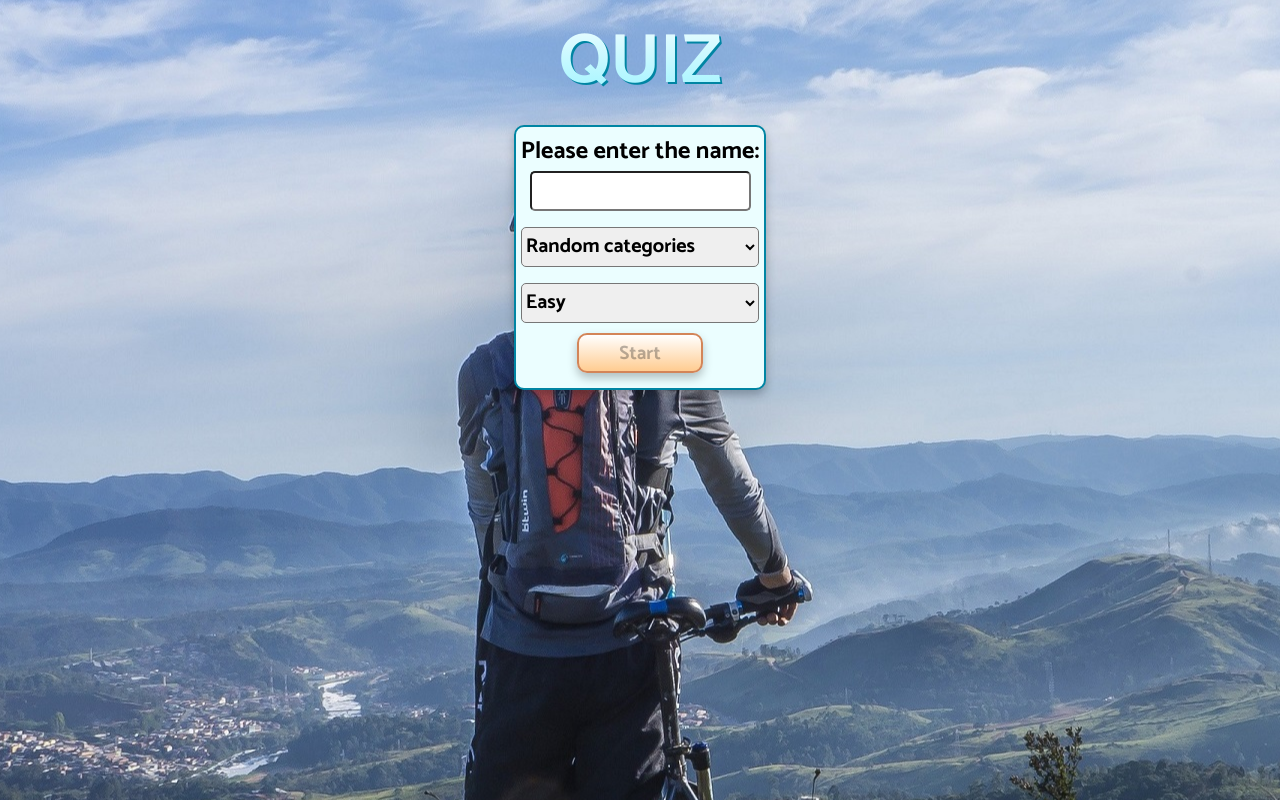
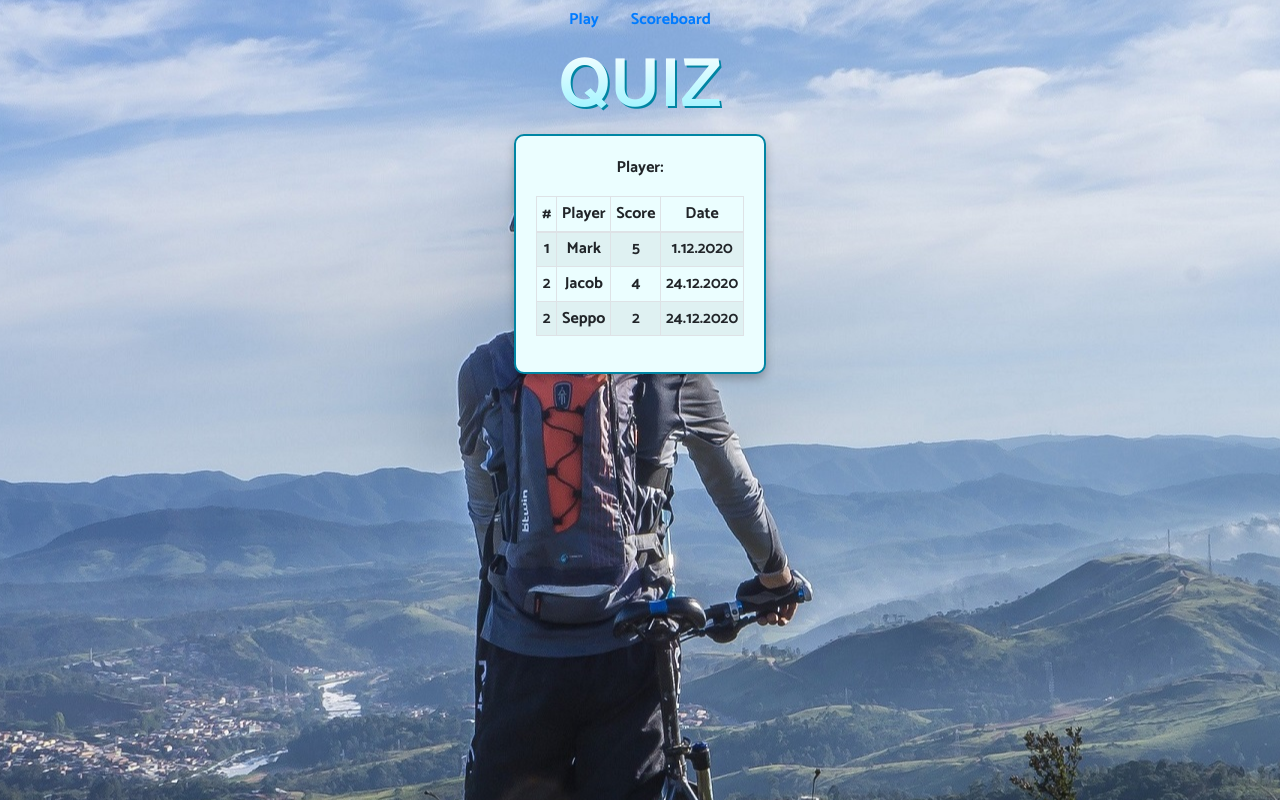
Before and after one commit to PVaisanen/React-Quiz, a React (Create React App) app: page /ScoreBoard in a window 1280 px wide. Built offline with nearby package versions, Linux system fonts and the light colour scheme.

Commit message:
scoreboard draft

```diff
--- a/package.json
+++ b/package.json
@@ -11,10 +11,13 @@
     "@types/react": "^16.14.2",
     "@types/react-dom": "^16.9.10",
     "@types/styled-components": "^5.1.5",
+    "bootstrap": "^4.5.3",
     "chroma-js": "^2.1.0",
     "react": "^17.0.1",
+    "react-bootstrap": "^1.4.0",
     "react-dom": "^17.0.1",
     "react-dropdown": "^1.9.0",
+    "react-router-dom": "^5.2.0",
     "react-scripts": "4.0.1",
     "react-select": "^3.1.1",
     "styled-components": "^5.2.1",
@@ -47,6 +50,7 @@
   },
   "devDependencies": {
     "@types/chroma-js": "^2.1.2",
+    "@types/react-router-dom": "^5.1.6",
     "@types/react-select": "^3.0.28"
   }
 }
--- a/src/API.ts
+++ b/src/API.ts
@@ -1,3 +1,4 @@
+import react, { Component } from 'react';
 import { shuffleArray } from './utils';
 
 export type Question = {
@@ -34,4 +35,6 @@ export const fetchQuizQuestions = async (amount: number, difficulty: string, cat
     ...question,
     answers: shuffleArray([...question.incorrect_answers, question.correct_answer])
   }))
+
+
 };
--- a/src/App.tsx
+++ b/src/App.tsx
@@ -1,4 +1,11 @@
 import React, { useState } from 'react';
+import {
+  BrowserRouter as Router,
+  Switch,
+  Route,
+} from 'react-router-dom';
+import { Nav } from 'react-bootstrap';
+import 'bootstrap/dist/css/bootstrap.min.css';
 
 import { fetchQuizQuestions } from './API';
 // components
@@ -11,6 +18,8 @@ import { GlobalStyle, Wrapper } from './App.Styles';
 
 import ScoreCard from './components/ScoreCard'
 import GameStart from './components/GameStart'
+import ScoreBoard from './components/ScoreBoard'
+
 
 
 export type AnswerObject  = {
@@ -36,7 +45,7 @@ const App: React.FC = () => {
   const [player, setPlayer] = React.useState("");
   const [category,setCategory] = useState("0");
   const [difficulty,setDifficulty] = useState(Difficulty[0].value);
-
+ // const [bestPlayerView,setBestPlayerView] = useState(false);
 
 
 
@@ -57,16 +66,9 @@ const App: React.FC = () => {
     setDifficulty(value)
   };
 
-
-
   const startTrivia = async () => {
-
-    console.log("cat: " + category)
-    console.log("dif: " + difficulty)
-
     let xTopic: string;
     let xLevel: string;
-
     xTopic = category;
     xLevel = difficulty
 
@@ -135,14 +137,48 @@ const App: React.FC = () => {
 
   return (
     <>
+
     <GlobalStyle />
+    <Router>
+
+    <Wrapper>
+
+      <Nav defaultActiveKey="/" as="ul">
+        <Nav.Item as="li">
+          <Nav.Link href="/">Play</Nav.Link>
+        </Nav.Item>
+        <Nav.Item as="li">
+          <Nav.Link href="/Scoreboard">Scoreboard</Nav.Link>
+        </Nav.Item>
+      </Nav>
+
+
+    </Wrapper>
+
     <Wrapper>
         <h1>QUIZ</h1>
+    </Wrapper>
 
+        <Switch>
+          <Route path="/ScoreBoard">
+            <ScoreBoard player={player} />
+          </Route>
+          <Route path="/">
+            <GameView />
+          </Route>
+        </Switch>
+
+    </Router>
+
+    </>
+  );
+
+function GameView(){
+  return (
+     <Wrapper>
           {gameOn && scoreCard && gameOver ?( <ScoreCard player={player} score={score}
           callback={StartAgain}> </ScoreCard>
           ): null}
-
           {!gameOn && gameOver ?(
           <GameStart player={player} nameChange={nameChange}
           changedCategory={changeCategory} changedDifficulty={changedDifficulty}
@@ -160,8 +196,7 @@ const App: React.FC = () => {
             question={questions[number].question}
             answers={questions[number].answers}
             userAnswer={userAnswers ? userAnswers[number] : undefined}
-          callback={checkAnswer}
-        />
+            callback={checkAnswer}/>
            )}
 
           {!gameOver && !loading && userAnswers.length === number + 1 && number !== TOTAL_QUESTION -1 ? (
@@ -170,8 +205,9 @@ const App: React.FC = () => {
           </button>
           ) : null}
       </Wrapper>
-    </>
     );
+}
+
 };
 
 export default App;
--- /dev/null
+++ b/src/ScoreBoard.tsx
@@ -0,0 +1,25 @@
+import React from 'react'
+import { Wrapper } from './App.Styles';
+
+
+type Props = {
+    callback: (event: React.MouseEvent<HTMLButtonElement>) => void;
+}
+
+
+const ScoreBoard: React.FC<Props> = ({
+    callback,
+}
+) => (
+    <Wrapper>
+        <p>
+            All the time best!
+        </p>
+
+        <button onClick={callback} >
+          Back
+        </button>
+    </Wrapper>
+);
+
+export default ScoreBoard;
--- a/src/components/GameStart.styles.ts
+++ b/src/components/GameStart.styles.ts
@@ -14,7 +14,7 @@ export const Wrapper = styled.div`
   select {
     width: 100%;
     margin: 5px 0;
-
+  }
 `;
 
 type ButtonWrapperProps = {
--- /dev/null
+++ b/src/components/ScoreBoard.tsx
@@ -0,0 +1,60 @@
+import React from 'react'
+// Styles
+import { Wrapper } from './ScoreCard.styles';
+import Table from 'react-bootstrap/Table'
+import 'bootstrap/dist/css/bootstrap.min.css';
+
+type Props = {
+    player: string;
+}
+
+
+
+const ScoreBoard: React.FC<Props> = ({
+    player,
+}) => (
+    <Wrapper>
+        <p className="namelabel">
+            Player: {player}
+        </p>
+
+       <p className="namelabel">
+
+       <Table striped bordered hover size="sm">
+  <thead>
+    <tr>
+      <th>#</th>
+      <th>Player</th>
+      <th>Score</th>
+      <th>Date</th>
+    </tr>
+  </thead>
+  <tbody>
+    <tr>
+      <td>1</td>
+      <td>Mark</td>
+      <td>5</td>
+      <td>1.12.2020</td>
+    </tr>
+    <tr>
+      <td>2</td>
+      <td>Jacob</td>
+      <td>4</td>
+      <td>24.12.2020</td>
+    </tr>
+    <tr>
+    <td>2</td>
+      <td>Seppo</td>
+      <td>2</td>
+      <td>24.12.2020</td>
+    </tr>
+  </tbody>
+</Table>
+
+        </p>
+
+
+    </Wrapper>
+);
+
+export default ScoreBoard;
--- a/src/index.tsx
+++ b/src/index.tsx
@@ -1,6 +1,7 @@
 import React from 'react';
 import ReactDOM from 'react-dom';
 import App from './App';
+
 
 ReactDOM.render(
   <React.StrictMode>
```
Also changed, not shown: src/components/GameStart.tsx (+0 -8 lines), 2 other files (tests, documents, lock files or other folders). Lines whose indentation alone changed are shown as unchanged.
